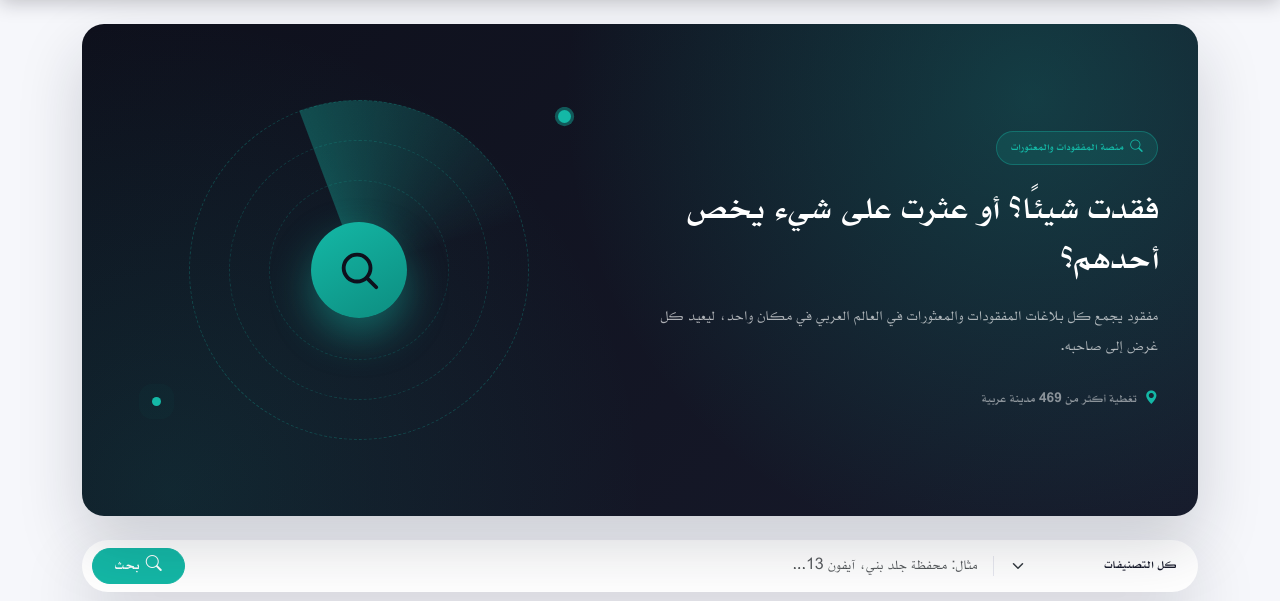
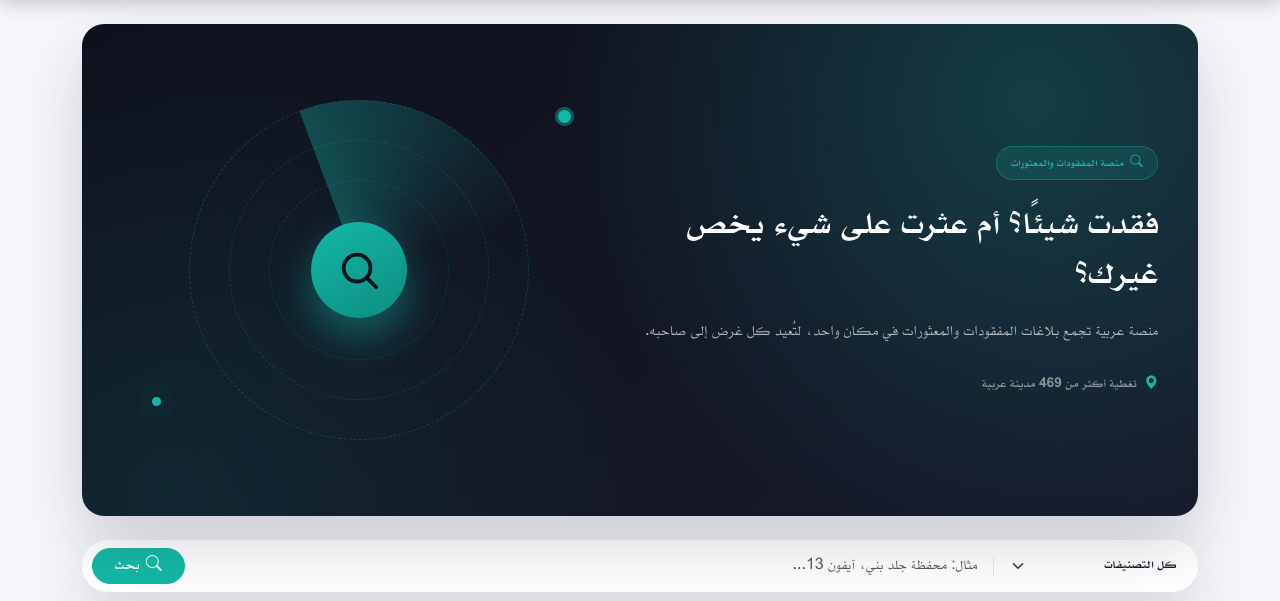
Before and after one commit to khattabaljaily/misfound, a Django app: page / in a window 1280 px wide. Shown: the part 58-659 px from the top of the page. Run offline with Django 5.2, Linux system fonts and the light colour scheme; data comes from the database, SQL or seed files in the repository; data that the repository does not hold is empty; parts of the project's set-up code (start-up, migrations or seed data) failed here and were passed over; some libraries are stand-ins or nearby versions.

Commit message:
Fix confusing hero copy that used 'مفقود' as a grammatical subject
'مفقود' means 'a lost thing', not a proper noun, so 'مفقود يجمع...'
read as nonsense. Rewrote the sentence to describe the platform
without needing a name as its subject.

```diff
--- a/templates/core/home.html
+++ b/templates/core/home.html
@@ -7,8 +7,8 @@
             <span class="mf-hero-eyebrow">
                 <i class="bi bi-search"></i> {% trans "منصة المفقودات والمعثورات" %}
             </span>
-            <h1>{% trans "فقدت شيئًا؟ أو عثرت على شيء يخص أحدهم؟" %}</h1>
-            <p>{% trans "مفقود يجمع كل بلاغات المفقودات والمعثورات في العالم العربي في مكان واحد، ليعيد كل غرض إلى صاحبه." %}</p>
+            <h1>{% trans "فقدت شيئًا؟ أم عثرت على شيء يخص غيرك؟" %}</h1>
+            <p>{% trans "منصة عربية تجمع بلاغات المفقودات والمعثورات في مكان واحد، لتُعيد كل غرض إلى صاحبه." %}</p>
 
             <div class="mf-hero-trust">
                 <i class="bi bi-geo-alt-fill"></i> {% trans "تغطية أكثر من 469 مدينة عربية" %}
```
